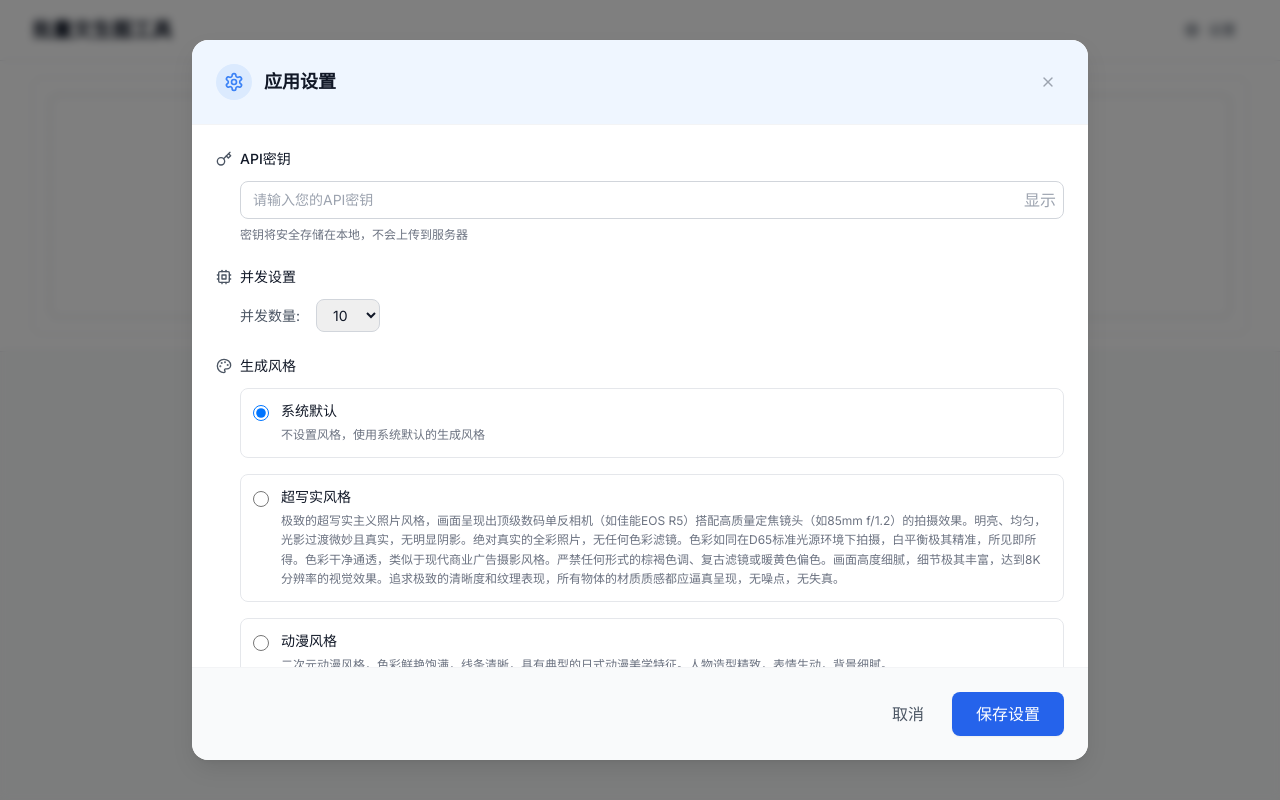
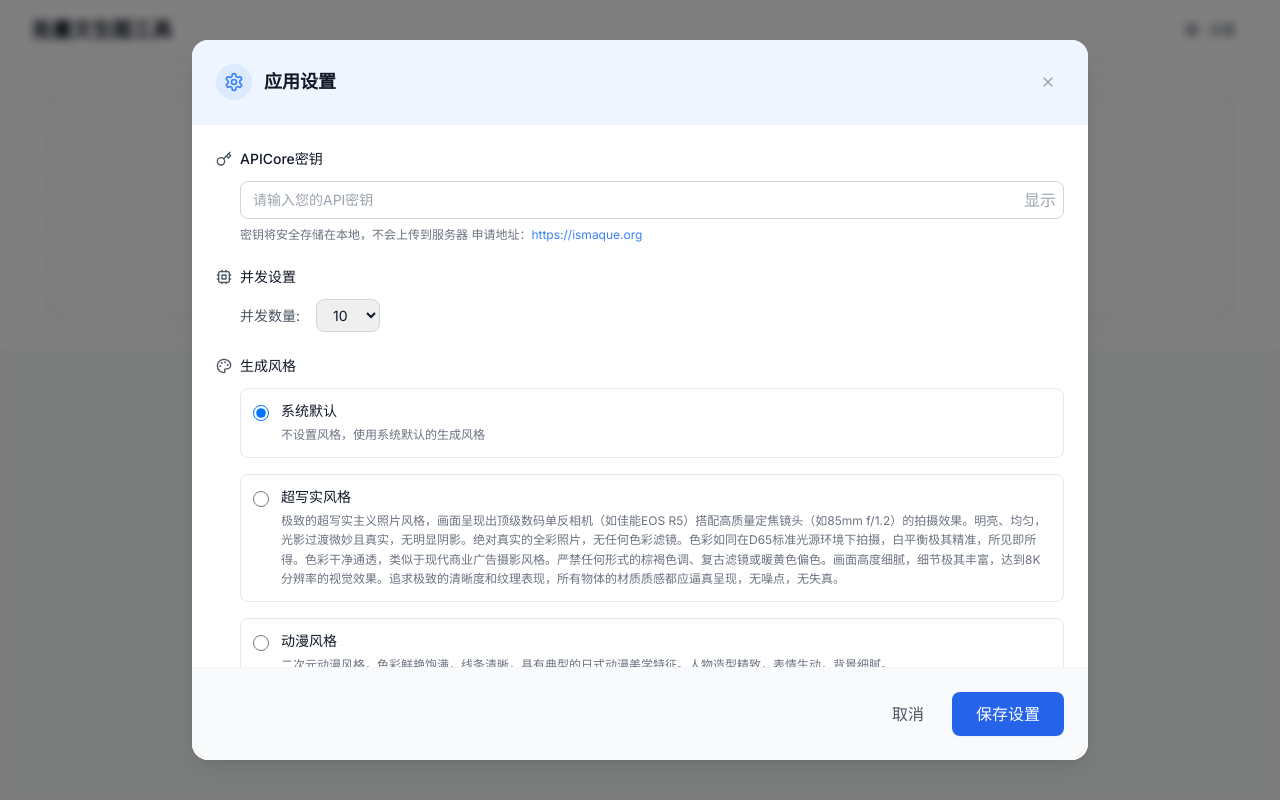
Before and after one commit to cody147/createtobe, a Next.js app: page / in a window 1280 px wide. Both pictures are taken after a click on the button "设置". Built offline with nearby package versions, Linux system fonts and the light colour scheme.

Commit message:
apikey 提示

```diff
--- a/app/page.tsx
+++ b/app/page.tsx
@@ -159,7 +159,7 @@ export default function HomePage() {
       ...row,
       status: 'idle' as const,
       attempts: 0,
-      selected: true  // 默认全部选中
+      selected: false  // 默认不选中，用户需要手动选择
     }));
 
     setBatchState(prev => ({
--- a/components/SettingsModal.tsx
+++ b/components/SettingsModal.tsx
@@ -96,7 +96,7 @@ export function SettingsModal({ isOpen, onClose, settings, onSettingsChange }: S
             <div className="space-y-3">
               <div className="flex items-center space-x-2">
                 <Key className="w-4 h-4 text-gray-600" />
-                <h4 className="text-sm font-medium text-gray-900">API密钥</h4>
+                <h4 className="text-sm font-medium text-gray-900">APICore密钥</h4>
               </div>
               <div className="pl-6">
                 <div className="space-y-2">
@@ -118,6 +118,7 @@ export function SettingsModal({ isOpen, onClose, settings, onSettingsChange }: S
                   </div>
                   <p className="text-xs text-gray-500">
                     密钥将安全存储在本地，不会上传到服务器
+                    申请地址：<a href="https://ismaque.org" target="_blank" className="text-blue-500 hover:text-blue-600">https://ismaque.org</a>
                   </p>
                 </div>
               </div>
```
